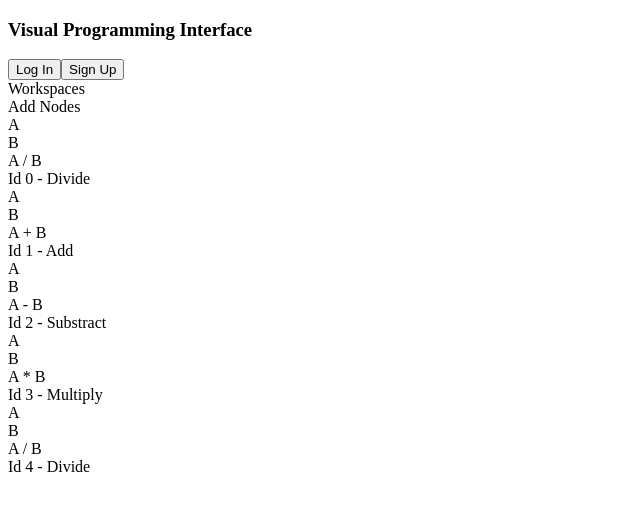
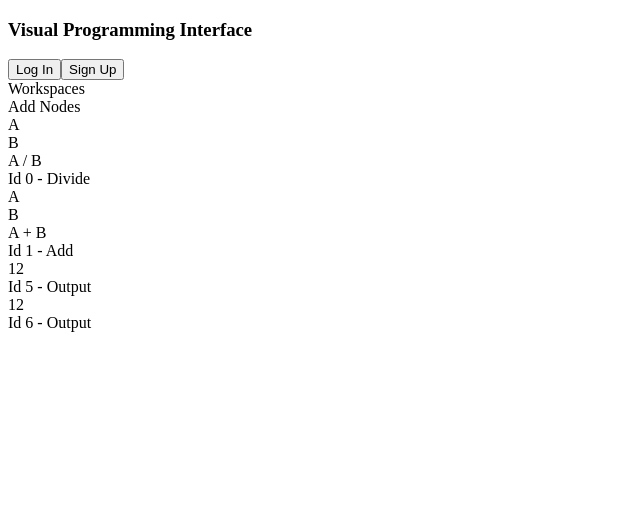
Before and after one commit to Survila-Dev/Visual-Calculator, a React (Create React App) app in the folder Frontend/vis-prog/: page / in a window 1280 px wide. Shown: the top 510 px of the page, without its empty margins (0-640 px from the left). Built offline with nearby package versions, Linux system fonts and the light colour scheme.

Commit message:
add constant and output nodes

```diff
--- a/Frontend/vis-prog/src/components/workspace-field.tsx
+++ b/Frontend/vis-prog/src/components/workspace-field.tsx
@@ -4,7 +4,9 @@ import { WSNodeType } from "../store/workspaces"
 import { BackCanvas } from "./background-canvas"
 import { useAppDispatch, useAppSelector } from "../store/index"
 import { workfieldDragActions } from "../store/workfield-drag"
-import { WSNodeAddition, WSNodeDivision, WSNodeMultiplication, WSNodeSubtraction } from "./ws-node-comp"
+import {
+    WSNodeAddition, WSNodeDivision, WSNodeMultiplication,
+    WSNodeSubtraction, WSNodeConstant, WSNodeOutput } from "./ws-node-comp"
 
 export const WorkspaceField: React.FC = () => {
 
@@ -77,6 +79,10 @@ export const WorkspaceField: React.FC = () => {
                             return <WSNodeMultiplication WSNodeInput = {curNode} key = {curNode.id} mousePosition = {mousePosition} fieldCOS = {fieldCOS}/>
                         case "division":
                             return <WSNodeDivision WSNodeInput = {curNode} key = {curNode.id} mousePosition = {mousePosition} fieldCOS = {fieldCOS}/>
+                        case "constant":
+                            return <WSNodeConstant WSNodeInput = {curNode} key = {curNode.id} mousePosition = {mousePosition} fieldCOS = {fieldCOS}/>
+                        case "output":
+                            return <WSNodeOutput WSNodeInput = {curNode} key = {curNode.id} mousePosition = {mousePosition} fieldCOS = {fieldCOS}/>
                     }
                 })}
                 <BackCanvas mousePosition = {mousePosition}/>
--- a/Frontend/vis-prog/src/components/ws-node-comp.tsx
+++ b/Frontend/vis-prog/src/components/ws-node-comp.tsx
@@ -39,3 +39,19 @@ export const WSNodeDivision = WSNode({
         {id: 2, position: {side: "right", row: 0}, jsxInput: <div>A / B</div>}
     ]
 })
+
+export const WSNodeConstant = WSNode({
+    type: "constant",
+    title: "Variable",
+    listOfPorts: [
+        {id: 0, position: {side: "right", row: 0}, jsxInput: <div>empty</div>},
+    ]
+})
+
+export const WSNodeOutput = WSNode({
+    type: "output",
+    title: "Output",
+    listOfPorts: [
+        {id: 0, position: {side: "left", row: 0}, jsxInput: <div>empty</div>},
+    ]
+})
--- a/Frontend/vis-prog/src/components/ws-node.tsx
+++ b/Frontend/vis-prog/src/components/ws-node.tsx
@@ -23,16 +23,48 @@ interface WSNodeChildProps {
     fieldCOS: {x: number, y: number}
 }
 
+function convertPositionToStyleForPort(
+    portOrDesc: "port" | "description",
+    position : {side: "left" | "right", row: number}) {
+
+    const portRowOffset = 20
+    const portRowStartOffsetPort = 40
+    const portRowStartOffsetDesc = 33
+
+    if (portOrDesc === "port") {
+        const portLateralOffset = 18
+        const vertOffset = portRowStartOffsetPort + portRowOffset * position.row;
+
+        if (position.side === "left") {
+            return ({ top: vertOffset + "px", left: (-portLateralOffset) + "px"})
+        } else {
+            return ({ top: vertOffset + "px", right: (-portLateralOffset) + "px"})
+        }
+
+    } else if (portOrDesc === "description") {
+        const portLateralOffset = 0
+        const vertOffset = portRowStartOffsetDesc + portRowOffset * position.row;
+
+        if (position.side === "left") {
+            return ({ top: vertOffset + "px", left: (portLateralOffset) + "px" })
+        } else {
+            return ({ top: vertOffset + "px", right: (portLateralOffset) + "px" })
+        }
+    } else {
+        console.error("Wrong position for the port.")
+        return { top: "0px", right: "0px" }
+    }
+}
+
 // HOC to create different types of wsnode elements
 export const WSNode = ({type, title, listOfPorts}:WSNodeParentProps): WSNodeChildElement => {
 
     const ChildComponent = ({WSNodeInput, mousePosition, fieldCOS}: WSNodeChildProps): JSX.Element => {
 
-        const [isBeingDragged, changeBeingDragged] = React.useState<boolean>(false)
         const [curPos, changeCurPos] = React.useState<{x: number, y:number}>(WSNodeInput.position)
         const [posBeforeDrag, changePosBeforeDrag] = React.useState<{x: number, y:number}>(WSNodeInput.position)
+        const [isBeingDragged, changeBeingDragged] = React.useState<boolean>(false)
         const [mousePosBeforeDrag, changeMousePosBeforeDrag] = React.useState<{x: number, y:number}>({x: 0, y: 0})
-
         const dispatch = useAppDispatch()
 
         React.useEffect(() => {
@@ -58,7 +90,6 @@ export const WSNode = ({type, title, listOfPorts}:WSNodeParentProps): WSNodeChil
             changeBeingDragged(true)
             changePosBeforeDrag(curPos)
             changeMousePosBeforeDrag(mousePosition)
-
         }
 
         function handleMouseUp(e: React.FormEvent) {
@@ -69,37 +100,52 @@ export const WSNode = ({type, title, listOfPorts}:WSNodeParentProps): WSNodeChil
             dispatch(workspacesStateActions.updateWSNodePosition({nodeId: WSNodeInput.id, newPosition: curPos}))
         }
 
-        function convertPositionToStyleForPort(
-            portOrDesc: "port" | "description",
-            position : {side: "left" | "right", row: number}) {
+        let elementContent : JSX.Element | null = <div>empty</div>
 
-            const portRowOffset = 20
-            const portRowStartOffsetPort = 40
-            const portRowStartOffsetDesc = 33
+        if (type !== "output" && type !== "constant") {
+            elementContent = (
+                <div>
+                    {listOfPorts.map((curPort) => (
+                        <div
+                            className = "absolute text-white px-1"
+                            key = {curPort.id}
+                            style = {convertPositionToStyleForPort("description", curPort.position)}
+                        >
+                            {curPort.jsxInput}
+                        </div>
+                    ))}
+                </div>
+            )
+        } else if (type === "output") {
+            elementContent = (
+                <div>
+                    {listOfPorts.map((curPort) => (
+                        <div
+                            className = "absolute text-white px-1"
+                            key = {curPort.id}
+                            style = {convertPositionToStyleForPort("description", curPort.position)}
+                        >
+                            12
+                        </div>
+                    ))}
+                </div>
+            )
 
-            if (portOrDesc === "port") {
-                const portLateralOffset = 18
-                const vertOffset = portRowStartOffsetPort + portRowOffset * position.row;
+        } else if (type === "constant") {
+            elementContent = (
+                <div>
+                    {listOfPorts.map((curPort) => (
+                        <div
+                            className = "absolute text-white px-1"
+                            key = {curPort.id}
+                            style = {convertPositionToStyleForPort("description", curPort.position)}
+                        >
+                            <input type = "text" className = "w-full" />
+                        </div>
+                    ))}
+                </div>
+            )
 
-                if (position.side === "left") {
-                    return ({ top: vertOffset + "px", left: (-portLateralOffset) + "px"})
-                } else {
-                    return ({ top: vertOffset + "px", right: (-portLateralOffset) + "px"})
-                }
-
-            } else if (portOrDesc === "description") {
-                const portLateralOffset = 0
-                const vertOffset = portRowStartOffsetDesc + portRowOffset * position.row;
-
-                if (position.side === "left") {
-                    return ({ top: vertOffset + "px", left: (portLateralOffset) + "px" })
-                } else {
-                    return ({ top: vertOffset + "px", right: (portLateralOffset) + "px" })
-                }
-            } else {
-                console.error("Wrong position for the port.")
-                return { top: "0px", right: "0px" }
-            }
         }
 
         return (
@@ -110,28 +156,18 @@ export const WSNode = ({type, title, listOfPorts}:WSNodeParentProps): WSNodeChil
                 onMouseDown = {handleMouseDown}
                 onMouseUp = {handleMouseUp}
             >
-
                 {listOfPorts.map((curPort) => (
-                    <WSNodePort
-                        id = {curPort.id}
-                        key = {curPort.id}
-                        parentNodeId = {WSNodeInput.id}
-                        positionStyle = {convertPositionToStyleForPort("port", curPort.position)}
-                        parentBeingDragged = {isBeingDragged}
-                        mousePosition = {mousePosition}
-                    />
-                    )
-                )}
-
-                {listOfPorts.map((curPort) => (
-                    <div
-                        className = "absolute text-white px-1"
-                        key = {curPort.id}
-                        style = {convertPositionToStyleForPort("description", curPort.position)}
-                    >
-                        {curPort.jsxInput}
-                    </div>
-                ))}
+                        <WSNodePort
+                            id = {curPort.id}
+                            key = {curPort.id}
+                            parentNodeId = {WSNodeInput.id}
+                            positionStyle = {convertPositionToStyleForPort("port", curPort.position)}
+                            parentBeingDragged = {isBeingDragged}
+                            mousePosition = {mousePosition}
+                        />
+                        )
+                    )}
+                {elementContent}
 
                 <div className = "flex flex-col h-full">
                     <div className = "flex-none text-xl px-2 pb-1 text-white">Id {WSNodeInput.id} - {title}</div>
--- a/Frontend/vis-prog/src/store/workspaces.tsx
+++ b/Frontend/vis-prog/src/store/workspaces.tsx
@@ -22,7 +22,7 @@ export interface Workspaces {
 }
 
 const initNode1: WSNodeType = {
-    id: 0, type: "division", connections: [], position: {x: 50, y: 130}
+    id: 0, type: "division", connections: [], position: {x: 50, y: 180}
 }
 const initNode2: WSNodeType = {
     id: 1, type: "addition", connections: [], position: {x: 200, y: 50}
@@ -36,12 +36,18 @@ const initNode4: WSNodeType = {
 const initNode5: WSNodeType = {
     id: 4, type: "division", connections: [], position: {x: 400, y: 300}
 }
+const initNode6: WSNodeType = {
+    id: 5, type: "output", connections: [], position: {x: 0, y: 300}
+}
+const initNode7: WSNodeType = {
+    id: 6, type: "output", connections: [], position: {x: 50, y: 130}
+}
 
 
 const initWorkspace: Workspace = {
     name: "First workspace",
     id: 0,
-    nodes: [initNode1, initNode2, initNode3, initNode4, initNode5],
+    nodes: [initNode1, initNode2, initNode6, initNode7],
 }
 
 const workspacesInitValues: Workspaces = {
```
